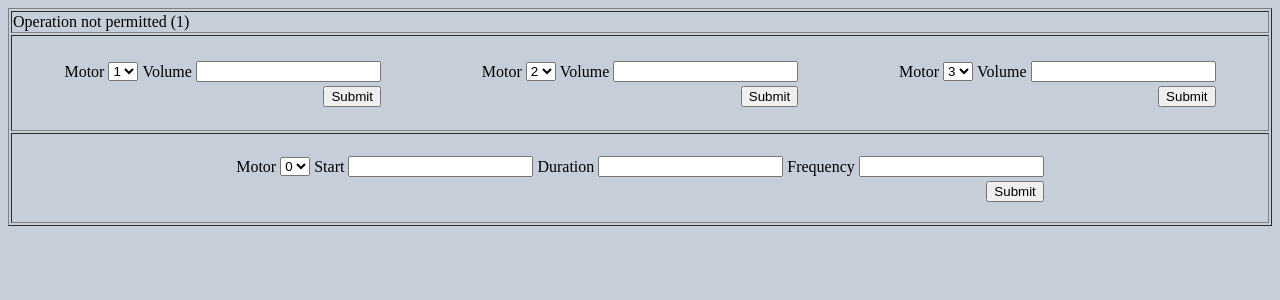
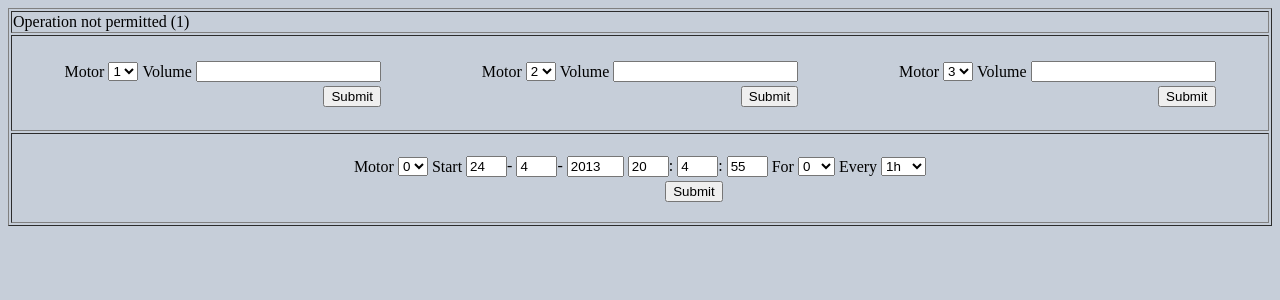
Before and after one commit to cldavid/aquacc, a PHP site: page /index.php in a window 1280 px wide. Shown: the top 300 px of the page. Run offline with PHP 8.4, Linux system fonts and the light colour scheme; data that the repository does not hold is empty.

Commit message:
New form for configuring the motor info

```diff
--- a/www/aquacc.php
+++ b/www/aquacc.php
@@ -20,6 +20,7 @@
 ?>
 <html>
 	<head>
+		<meta http-equiv="Content-type" content="text/html;charset=UTF-8">
 		<title>Aquarium Control Center</title>
 	</head>
 	<body bgcolor="#C6CED9">
--- a/www/dosingunit.php
+++ b/www/dosingunit.php
@@ -91,7 +91,7 @@ function setMotorInfo_form($id) {
 	echo "
 		<br/>
 		<center>
-		<form action=\"aquacc.php?app=dosingunit&cmd=setmotorinfo\" method=\"post\">
+		<form id=\"setMotorInfo\" action=\"aquacc.php?app=dosingunit&cmd=setmotorinfo\" method=\"post\">
 		<table>
 			<tr>
 				<td><label>Motor</label></td>
@@ -104,18 +104,40 @@ function setMotorInfo_form($id) {
 			echo "<option value=\"$i\">$i</option>";
 		}
 	}
+	$today = getdate();
 	echo "
 					</select>
 				</td>
 				<td><label>Start</label></td>
-				<td><input type=\"text\" name=\"motor_start\"></td>
-				<td><label>Duration</label></td>
-				<td><input type=\"text\" name=\"motor_for\"></td>
-				<td><label>Frequency</label></td>
-				<td><input type=\"text\" name=\"motor_every\"></td>
+				<td><input type=\"text\" name=\"day\"   size=\"2\" maxlength=\"2\" value=\"$today[mday]\"   >-</td>
+				<td><input type=\"text\" name=\"month\" size=\"2\" maxlength=\"2\" value=\"$today[mon]\"    >-</td>
+				<td><input type=\"text\" name=\"year\"  size=\"4\" maxlength=\"4\" value=\"$today[year]\"   ></td>
+				<td><input type=\"text\" name=\"hours\" size=\"2\" maxlength=\"2\" value=\"$today[hours]\"  >:</td>
+				<td><input type=\"text\" name=\"min\"   size=\"2\" maxlength=\"2\" value=\"$today[minutes]\">:</td>
+				<td><input type=\"text\" name=\"sec\"   size=\"2\" maxlength=\"2\" value=\"$today[seconds]\"></td>
+				<td><label>For</label></td>
+				<td>
+					<select name=\"motor_for\">";
+	for ($i = 0; $i < 11; $i++) {
+		echo "<option value=\"$i\">$i</option>";
+	}
+	echo "			</select>
+				</td>
+				<td><label>Every</label></td>
+				<td>
+					<select name=\"motor_every\">
+						<option value=\"3600\"  >1h</option>
+						<option value=\"7200\"  >2h</option>
+						<option value=\"14400\" >4h</option>
+						<option value=\"28800\" >8h</option>
+						<option value=\"43200\" >12h</option>
+						<option value=\"86400\" >1d</option>
+						<option value=\"172800\">2d</option>
+					</select>
+				</td>
 			</tr>
 			<tr>
-				<td colspan=\"8\" align=\"right\"><input type=\"submit\" value=\"Submit\"></td>
+				<td colspan=\"8\" align=\"right\"><input type=\"submit\" onclick=\"set_motor_start(this.form)\" value=\"Submit\"></td>
 			</tr>
 		</table>
 		</form>
--- a/www/index.php
+++ b/www/index.php
@@ -21,7 +21,37 @@
 ?>
 <html>
 	<head>
+		<meta http-equiv="Content-type" content="text/html;charset=UTF-8">
 		<title>Aqua Control Center</title>
+		            <script LANGUAGE="JavaScript" TYPE="text/javascript">
+					function humanToTime(theForm) {
+						var humDate = new Date(theForm.year.value,
+									(stripLeadingZeroes(theForm.month.value)-1),
+									stripLeadingZeroes(theForm.day.value),
+									stripLeadingZeroes(theForm.hours.value),
+									stripLeadingZeroes(theForm.min.value),
+									stripLeadingZeroes(theForm.sec.value));
+						var epoch = humDate.getTime() / 1000.0;
+						return epoch;
+					}
+
+					function stripLeadingZeroes(input) {
+						if((input.length > 1) && (input.substr(0,1) == "0"))
+							return input.substr(1);
+						else
+							return input;
+					}
+
+					function set_motor_start(theForm) {
+						var epoch = humanToTime(theForm);
+						var hiddenField = document.createElement("input");
+						hiddenField.setAttribute("type", "hidden");
+						hiddenField.setAttribute("name", "motor_start");
+						hiddenField.setAttribute("value", epoch);
+
+						theForm.appendChild(hiddenField);
+					}
+</script>
 	</head>
 <body bgcolor="#C6CED9">
 <?php
```
